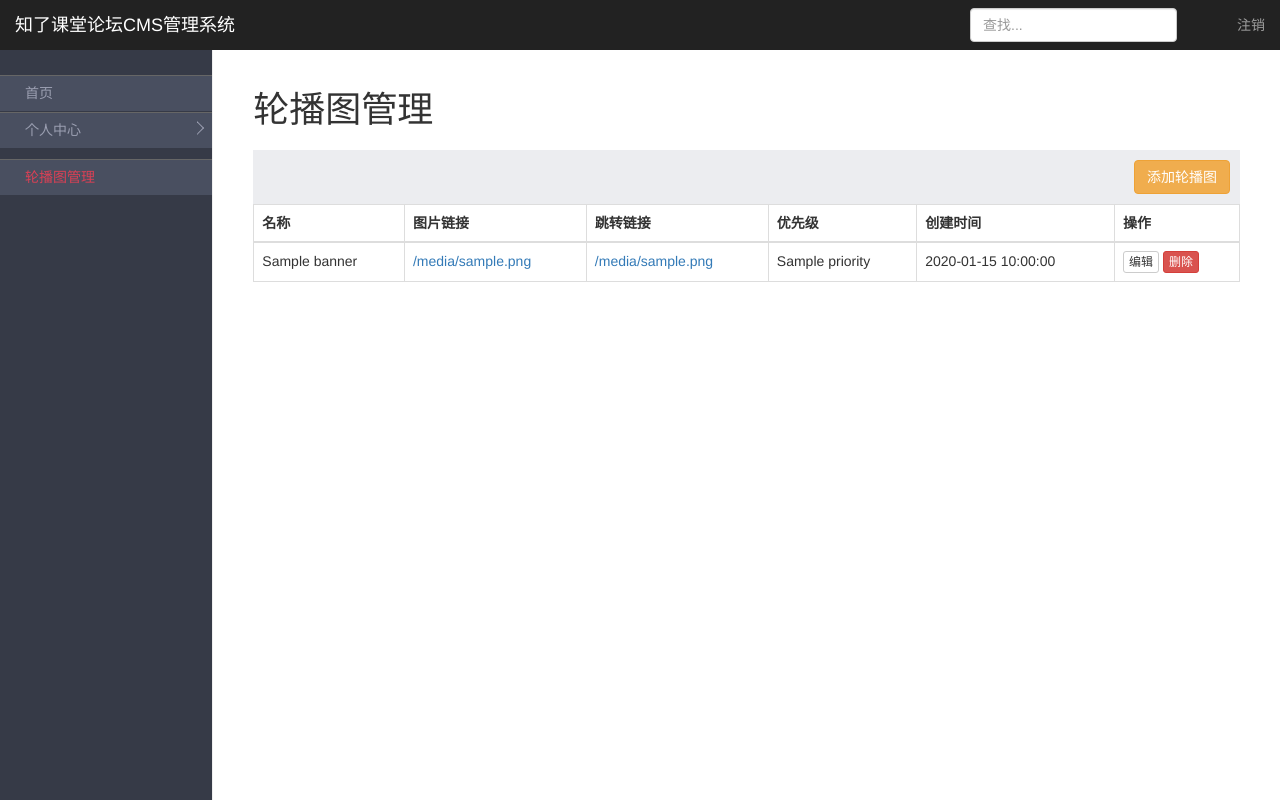
After one commit to v1struggler/zhiliao_bbs, a Flask app: template templates/cms/cms_banners.html in a window 1280 px wide. The commit adds this page. Run offline with Flask 2, Linux system fonts and the light colour scheme; the template is opened without the code that fills it: most values are stand-ins (such as "Sample title", 1, 10 or a date in 2020); some libraries are stand-ins or nearby versions.

Commit message:
轮播图cms管理界面布局

```diff
--- a/apps/cms/views.py
+++ b/apps/cms/views.py
@@ -42,6 +42,12 @@ def logout():
 @login_required
 def profile():
     return render_template('cms/cms_profile.html')
+
+
+@bp.route('/banners/')
+@login_required
+def banners():
+    return render_template('cms/cms_banners.html')
 
 
 @bp.route('/posts/')
--- a/config.py
+++ b/config.py
@@ -17,8 +17,9 @@ SQLALCHEMY_DATABASE_URI = DB_URI
 SQLALCHEMY_TRACK_MODIFICATIONS = False          # 与跟踪相关，True：一旦模型被改变都会给你发送信号；
 
 
-# 使用session就需要设置SECRET_KEY
-SECRET_KEY = os.urandom(24)
+# 使用session就需要设置SECRET_KEY用来解析session数据的，每次项目重启的时候都会重新输入密码：因为SECRET_KEY的值就变了；
+#SECRET_KEY = os.urandom(24)
+SECRET_KEY = "dsfasfsdgdfhgsdfsdft"     # 为了测试方便写死
 # session中key的标识
 CMS_USER_ID = 'ASDFASDFSA'
 FRONT_USER_ID = 'fasdfsfdfsfsd'
--- /dev/null
+++ b/templates/cms/cms_banners.html
@@ -0,0 +1,104 @@
+{% extends "cms/cms_base.html" %}
+{% from "common/_macros.html" import static %}
+
+{% block title %}
+    轮播图管理
+{% endblock %}
+
+{% block head %}
+    <script src="https://cdn.staticfile.org/Plupload/2.1.1/moxie.js"></script>
+    <script src="https://cdn.staticfile.org/Plupload/2.1.1/plupload.dev.js"></script>
+    <script src="https://cdn.staticfile.org/qiniu-js-sdk/1.0.14-beta/qiniu.js"></script>
+    <script src="{{ static('common/zlqiniu.js') }}"></script>
+    <script src="{{ static('cms/js/banners.js') }}"></script>
+    <style>
+        .top-box button {
+            float: right;
+        }
+    </style>
+{% endblock %}
+
+{% block page_title %}
+    {{ self.title() }}
+{% endblock %}
+
+{% block main_content %}
+    <div class="top-box">
+        <button class="btn btn-warning" data-toggle="modal" data-target="#banner-dialog">添加轮播图</button>
+    </div>
+    <table class="table table-bordered">
+        <thead>
+        <tr>
+            <th>名称</th>
+            <th>图片链接</th>
+            <th>跳转链接</th>
+            <th>优先级</th>
+            <th>创建时间</th>
+            <th>操作</th>
+        </tr>
+        </thead>
+        <tbody>
+        {% for banner in banners %}
+            <tr data-name="{{ banner.name }}" data-image="{{ banner.image_url }}" data-link="{{ banner.link_url }}"
+                data-priority="{{ banner.priority }}" data-id="{{ banner.id }}">
+                <td>{{ banner.name }}</td>
+                <td><a href="{{ banner.image_url }}" target="_blank">{{ banner.image_url }}</a></td>
+                <td><a href="{{ banner.link_url }}" target="_blank">{{ banner.link_url }}</a></td>
+                <td>{{ banner.priority }}</td>
+                <td>{{ banner.create_time }}</td>
+                <td>
+                    <button class="btn btn-default btn-xs edit-banner-btn">编辑</button>
+                    <button class="btn btn-danger btn-xs delete-banner-btn">删除</button>
+                </td>
+            </tr>
+        {% endfor %}
+
+        </tbody>
+    </table>
+
+    <!-- 模态对话框 -->
+    <div class="modal fade" id="banner-dialog" tabindex="-1" role="dialog" aria-labelledby="myModalLabel">
+        <div class="modal-dialog" role="document">
+            <div class="modal-content">
+                <div class="modal-header">
+                    <button type="button" class="close" data-dismiss="modal" aria-label="Close"><span
+                            aria-hidden="true">&times;</span></button>
+                    <h4 class="modal-title" id="myModalLabel">轮播图</h4>
+                </div>
+                <div class="modal-body">
+                    <form action="" class="form-horizontal">
+                        <div class="form-group">
+                            <label class="col-sm-2 control-label">名称：</label>
+                            <div class="col-sm-10">
+                                <input type="text" class="form-control" name="name" placeholder="轮播图名称">
+                            </div>
+                        </div>
+                        <div class="form-group">
+                            <label class="col-sm-2 control-label">图片：</label>
+                            <div class="col-sm-7">
+                                <input type="text" class="form-control" name="image_url" placeholder="轮播图图片">
+                            </div>
+                            <button class="btn btn-info col-sm-2" id="upload-btn">添加图片</button>
+                        </div>
+                        <div class="form-group">
+                            <label class="col-sm-2 control-label">跳转：</label>
+                            <div class="col-sm-10">
+                                <input type="text" class="form-control" name="link_url" placeholder="跳转链接">
+                            </div>
+                        </div>
+                        <div class="form-group">
+                            <label class="col-sm-2 control-label">权重：</label>
+                            <div class="col-sm-10">
+                                <input type="number" class="form-control" name="priority" placeholder="优先级">
+                            </div>
+                        </div>
+                    </form>
+                </div>
+                <div class="modal-footer">
+                    <button type="button" class="btn btn-default" data-dismiss="modal">关闭</button>
+                    <button type="button" class="btn btn-primary" id="save-banner-btn">保存</button>
+                </div>
+            </div>
+        </div>
+    </div>
+{% endblock %}
--- a/templates/cms/cms_base.html
+++ b/templates/cms/cms_base.html
@@ -6,7 +6,7 @@
     <meta charset="UTF-8">
     <meta name="csrf-token" content="{{ csrf_token() }}">
     <title>{% block title %}{% endblock %}</title>
-    {% include "common/_heads.html" %}
+    {% include "common/_heads.html" %}        {#js导包的顺序非常关键，jq在base.js之前导入，因为用到了#}
     <link rel="stylesheet" href="{{ static('cms/css/base.css') }}">
     <script src="{{ static('cms/js/base.js') }}"></script>
     {% block head %}{% endblock %}
@@ -52,6 +52,7 @@
                 </li>
 
                 {% set cms_user = g.cms_user %}
+                <li class="nav-group banner-manage"><a href="{{ url_for('cms.banners') }}">轮播图管理</a></li>
                 {% if cms_user.has_permission(CMSPermission.POSTER) %}
                     <li class="nav-group post-manage"><a href="{{ url_for('cms.posts') }}">帖子管理</a></li>
                 {% endif %}
```
